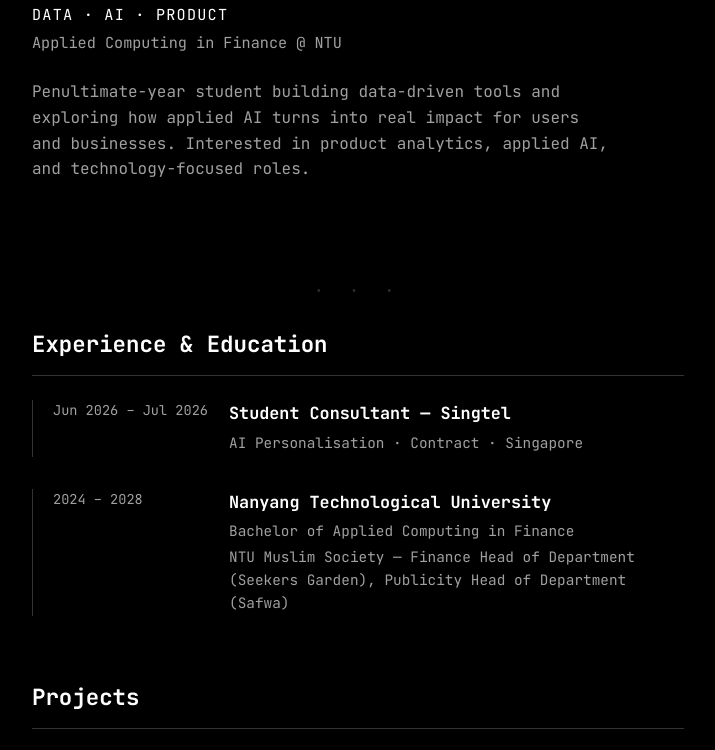
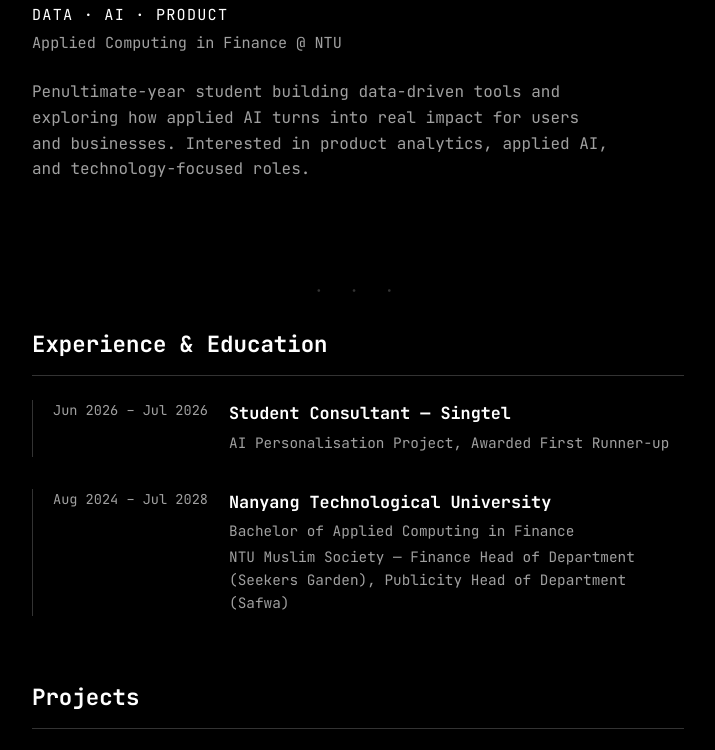
Before and after one commit to aventurtyme/aventurtyme.github.io, a plain HTML site: page index.html in a window 1280 px wide. Shown: the part 421-1171 px from the top of the page, without its empty margins (282-997 px from the left). Drawn offline with Linux system fonts and the light colour scheme.

Commit message:
update README and info

```diff
--- a/index.html
+++ b/index.html
@@ -79,12 +79,12 @@
         <div class="timeline-date">Jun 2026 – Jul 2026</div>
         <div class="timeline-content">
           <h3>Student Consultant — Singtel</h3>
-          <p class="timeline-sub">AI Personalisation · Contract · Singapore</p>
+          <p class="timeline-sub">AI Personalisation Project, Awarded First Runner-up</p>
         </div>
       </div>
 
       <div class="timeline-item">
-        <div class="timeline-date">2024 – 2028</div>
+        <div class="timeline-date">Aug 2024 – Jul 2028</div>
         <div class="timeline-content">
           <h3>Nanyang Technological University</h3>
           <p class="timeline-sub">Bachelor of Applied Computing in Finance</p>
```
Also changed, not shown: 1 other file.
